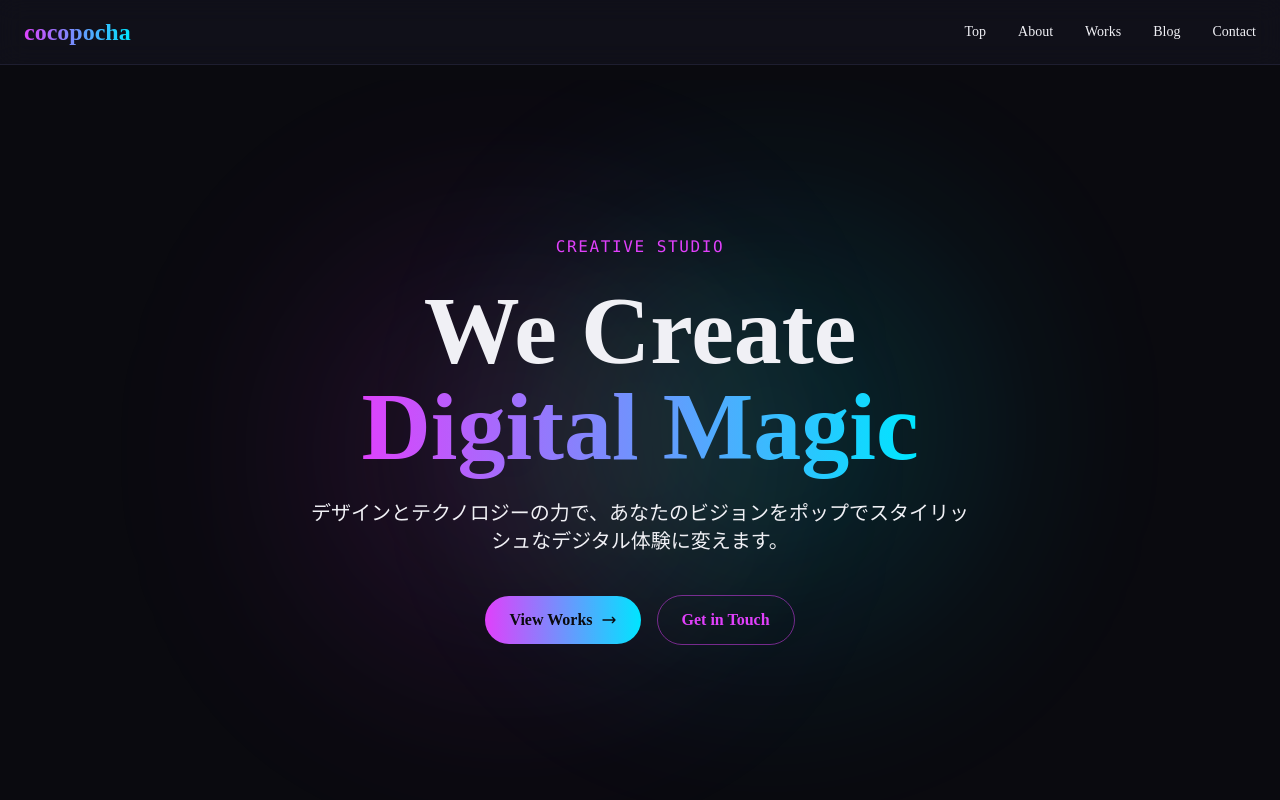
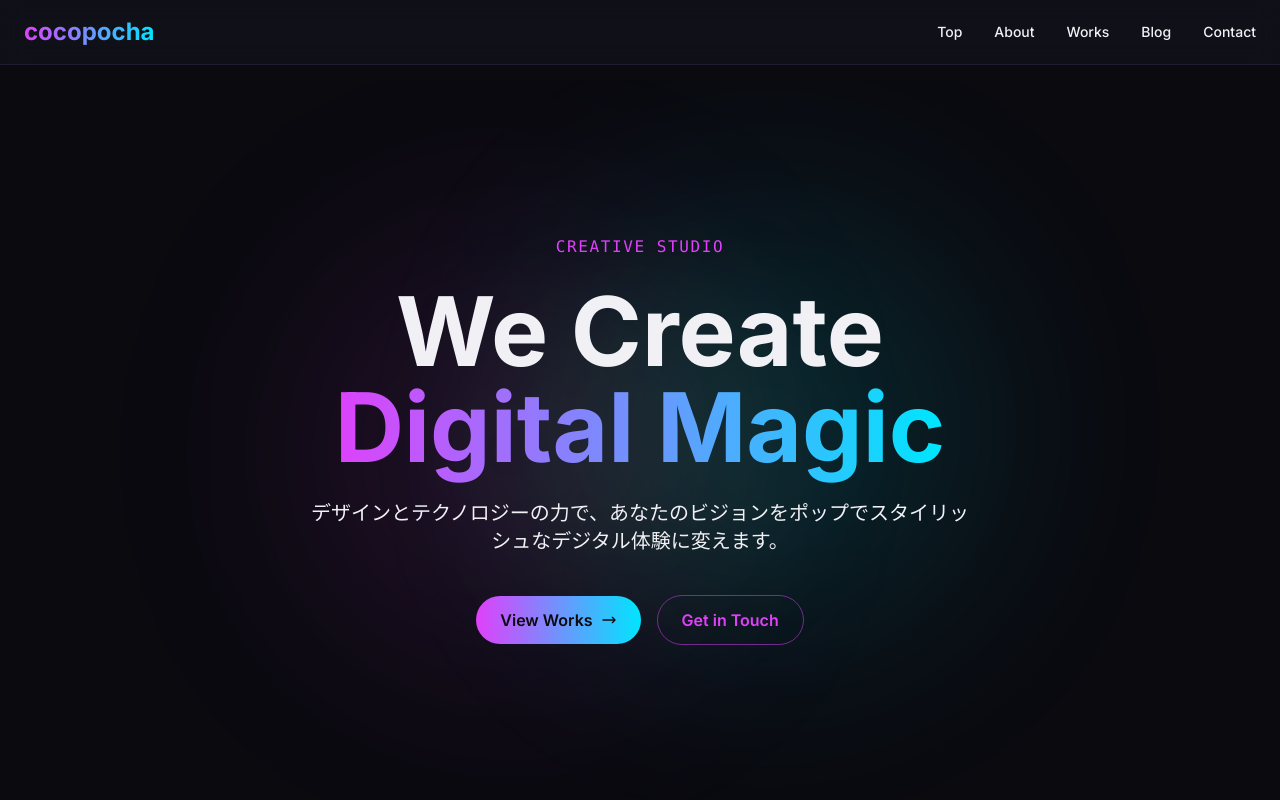
Before and after one commit to cocopocha-dev/cocopocha-app, a Next.js app: page / in a window 1280 px wide. Shown: the top 800 px of the page. Built offline with nearby package versions, Linux system fonts and the light colour scheme.

Commit message:
Update by AI agent

```diff
--- a/src/app/layout.tsx
+++ b/src/app/layout.tsx
@@ -1,18 +1,19 @@
 import type { Metadata } from "next";
-import localFont from "next/font/local";
+import { Inter, Noto_Sans_JP } from "next/font/google";
 import "./globals.css";
 import Header from "@/components/Header";
 import Footer from "@/components/Footer";
 
-const geistSans = localFont({
-  src: "./fonts/GeistVF.woff",
-  variable: "--font-geist-sans",
-  weight: "100 900",
+const inter = Inter({
+  subsets: ["latin"],
+  variable: "--font-inter",
+  display: "swap",
 });
-const geistMono = localFont({
-  src: "./fonts/GeistMonoVF.woff",
-  variable: "--font-geist-mono",
-  weight: "100 900",
+
+const notoSansJP = Noto_Sans_JP({
+  subsets: ["latin"],
+  variable: "--font-noto-sans-jp",
+  display: "swap",
 });
 
 export const metadata: Metadata = {
@@ -29,7 +30,7 @@ export default function RootLayout({
   return (
     <html lang="ja">
       <body
-        className={`${geistSans.variable} ${geistMono.variable} antialiased font-sans min-h-screen flex flex-col`}
+        className={`${inter.variable} ${notoSansJP.variable} antialiased font-sans min-h-screen flex flex-col`}
       >
         <Header />
         <main className="flex-1 pt-20">{children}</main>
```
